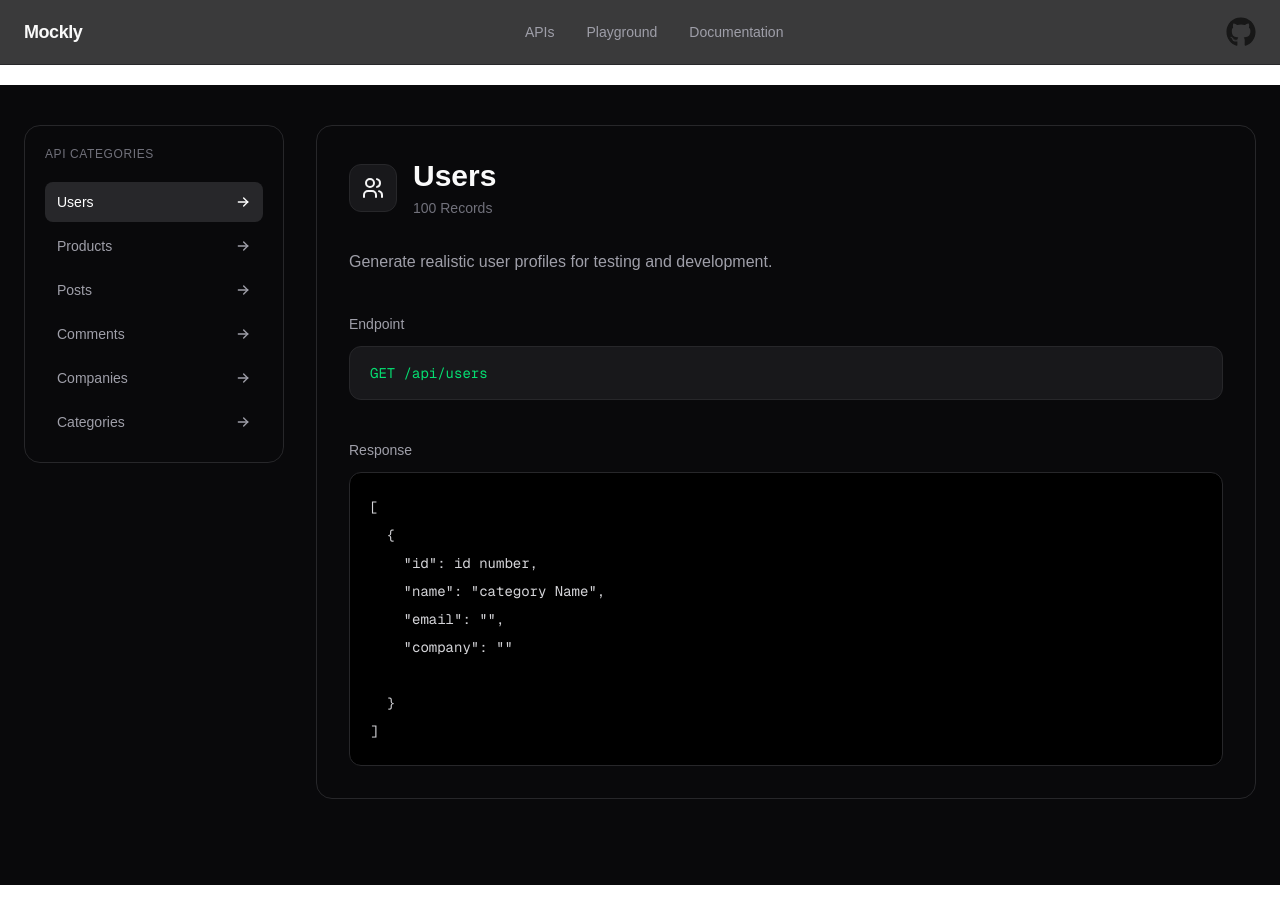
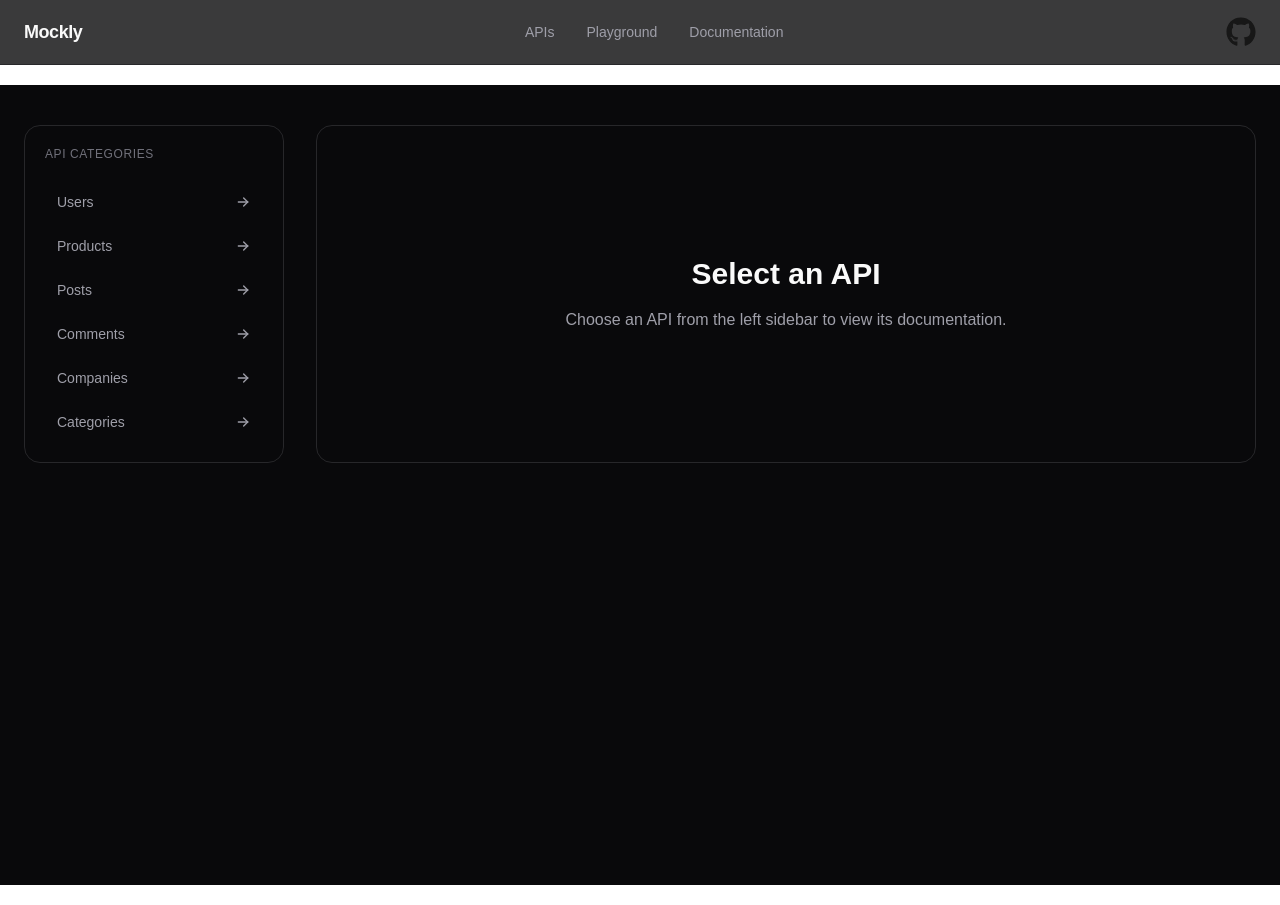
Before and after one commit to the-jihad/Mockly, a Next.js app: page /apis in a window 1280 px wide. Built offline with nearby package versions, Linux system fonts and the light colour scheme.

Commit message:
feat: refactor ApiDocs component to use Link for navigation and add dynamic API redirection page

```diff
--- a/app/(root)/apis/ApiDocs.tsx
+++ b/app/(root)/apis/ApiDocs.tsx
@@ -1,12 +1,12 @@
 "use client";
 
-import { useState } from "react";
+import Link from "next/link";
+import { usePathname } from "next/navigation";
+import { TbArrowRight } from "react-icons/tb";
 import { apis } from "@/data/apies";
-import { TbArrowRight } from "react-icons/tb";
-import Link from "next/link";
 
 export default function ApiDocs() {
-  const [activeApi, setActiveApi] = useState(apis[0]);
+  const pathname = usePathname();
 
   return (
     <section className="mx-auto max-w-7xl px-6 py-10">
@@ -18,70 +18,38 @@
           </p>
 
           <div className="space-y-1">
-            {apis.map((api) => (
-              <button
+            {apis.map((api) => {
+              const href = `/apis/${api.title.toLowerCase()}`;
+              const active = pathname === href;
+
+              return (
+                <Link
                   key={api.title}
-                onClick={() => setActiveApi(api)}
-                className={`
-                  flex w-full items-center justify-between
-                  rounded-lg px-3 py-2.5
-                  text-left text-sm
-                  transition
-                  ${
-                    activeApi.title === api.title
+                  href={href}
+                  className={`flex w-full items-center justify-between rounded-lg px-3 py-2.5 text-left text-sm transition ${
+                    active
                       ? "bg-zinc-800 text-white"
                       : "text-zinc-400 hover:bg-zinc-900 hover:text-zinc-200"
-                  }
-                `}
+                  }`}
                 >
                   {api.title}
                   <TbArrowRight className="h-4 w-4" />
-              </button>
-            ))}
+                </Link>
+              );
+            })}
           </div>
         </aside>
 
-        {/* Content Area */}
-        <div className="rounded-2xl border border-zinc-800 bg-zinc-950 p-8">
-          <div className="flex items-center gap-4">
-            <div className="flex h-12 w-12 items-center justify-center rounded-xl border border-zinc-800 bg-zinc-900">
-              {(() => {
-                const Icon = activeApi.icon;
-                return <Icon className="h-6 w-6 text-zinc-100" />;
-              })()}
-            </div>
-            <div>
+        {/* Right Side */}
+        <div className="rounded-2xl border border-zinc-800 bg-zinc-950 p-8 flex items-center justify-center">
+          <div className="text-center">
             <h1 className="text-3xl font-bold text-zinc-50">
-                {activeApi.title}
+              Select an API
             </h1>
-              <p className="mt-1 text-sm text-zinc-500">{activeApi.records}</p>
-            </div>
-          </div>
 
-          <p className="mt-8 max-w-2xl text-zinc-400">
-            {activeApi.description}
+            <p className="mt-4 text-zinc-400">
+              Choose an API from the left sidebar to view its documentation.
             </p>
-
-          <Link href={activeApi.endpoint} className="mt-10 block">
-            <h2 className="mb-3 text-sm font-medium text-zinc-400">Endpoint</h2>
-            <div className="rounded-xl border border-zinc-800 bg-zinc-900 px-5 py-4 font-mono text-sm text-green-400">
-              GET {activeApi.endpoint}
-            </div>
-          </Link>
-
-          <div className="mt-10">
-            <h2 className="mb-3 text-sm font-medium text-zinc-400">Response</h2>
-            <pre className="overflow-x-auto rounded-xl border border-zinc-800 bg-black p-5 text-sm leading-7 text-zinc-300">
-              {`[
-  {
-    "id": id number,
-    "name": "category Name",
-    "email": "",
-    "company": ""
-
-  }
-]`}
-            </pre>
           </div>
         </div>
       </div>
--- /dev/null
+++ b/app/(root)/apis/[slug]/page.tsx
@@ -0,0 +1,13 @@
+import { redirect } from "next/navigation";
+
+type Props = {
+  params: Promise<{
+    slug: string;
+  }>;
+};
+
+export default async function Page({ params }: Props) {
+  const { slug } = await params;
+
+  redirect(`http://localhost:5000/api/v1/${slug}`);
+}
```
Lines whose indentation alone changed are shown as unchanged.
